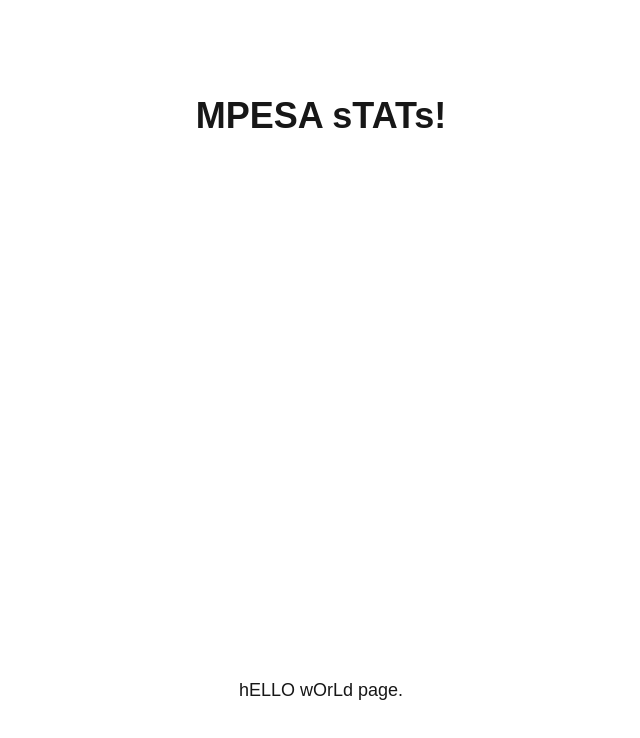
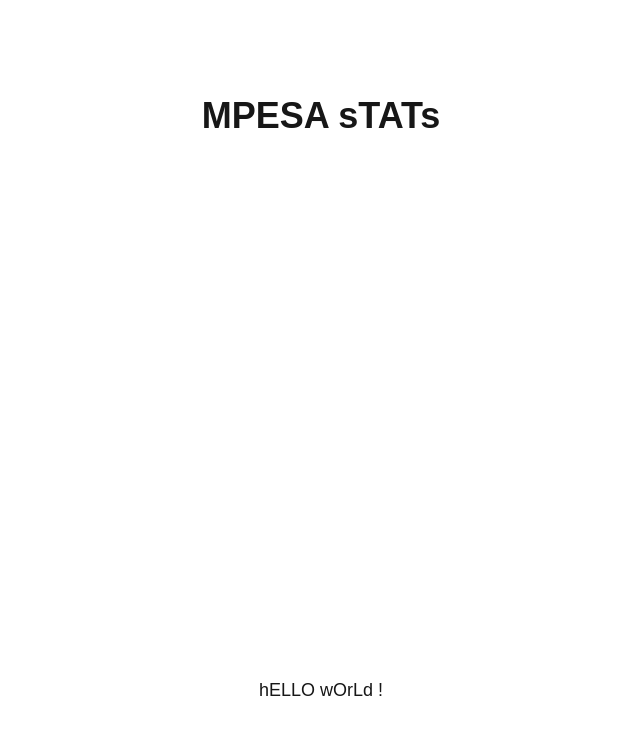
Before and after one commit to Southern-Just/mpesa-statements-analyzer, a Next.js app: page / in a window 1280 px wide. Shown: the top 738 px of the page, without its empty margins (319-959 px from the left). Built offline with nearby package versions, Linux system fonts and the light colour scheme.

Commit message:
Commit 001

```diff
--- a/app/page.tsx
+++ b/app/page.tsx
@@ -1,8 +1,8 @@
 export default function Home() {
   return (
     <main className="flex min-h-screen flex-col items-center justify-between p-24">
-      <h1 className="text-4xl font-bold">MPESA sTATs!</h1>
-      <p className="mt-4 text-lg">hELLO wOrLd page.</p>
+      <h1 className="text-4xl font-bold">MPESA sTATs</h1>
+      <p className="mt-4 text-lg">hELLO wOrLd !</p>
     </main>
   );
 }
```
